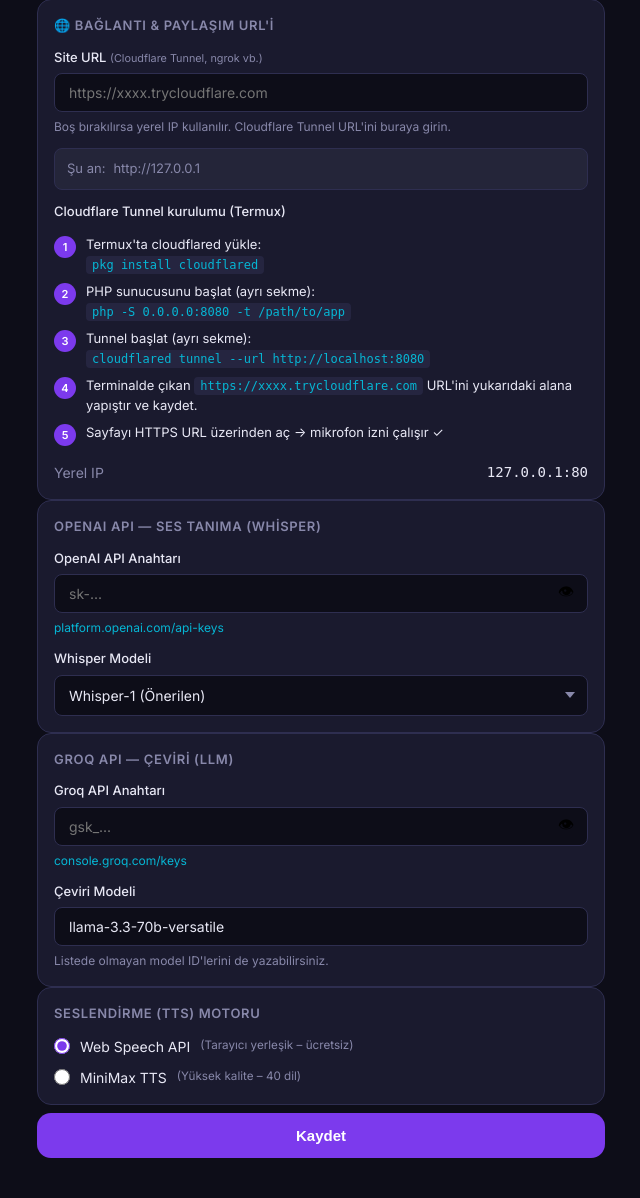
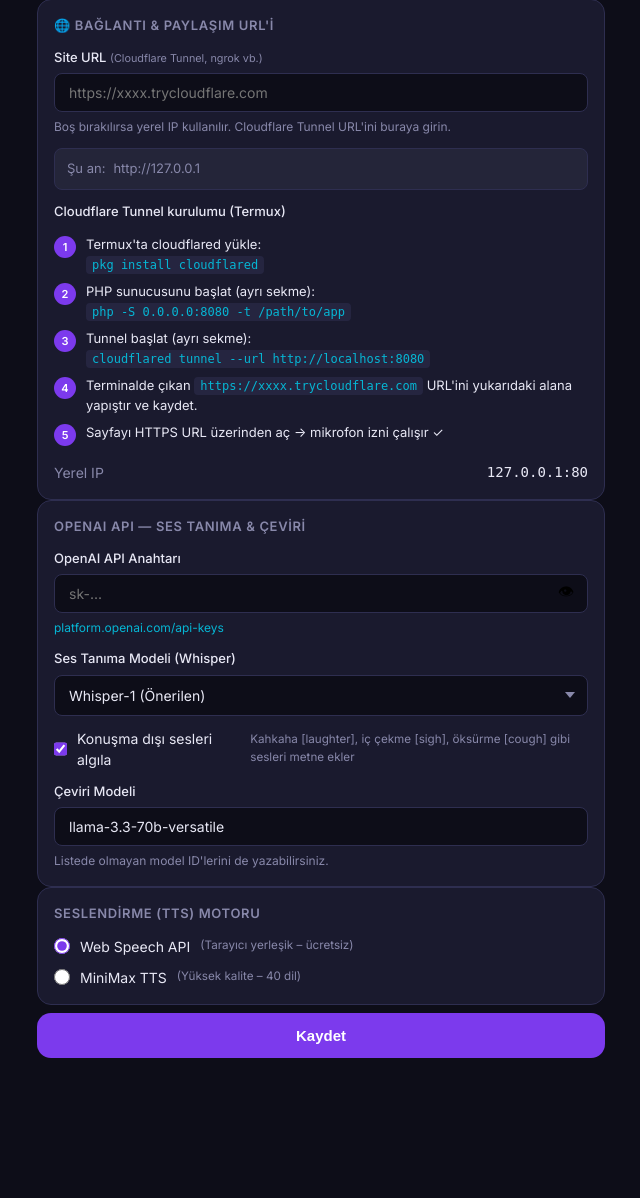
Before and after one commit to HSGSoftware/ceviri, a PHP site: page /settings.php in a window 1280 px wide. Shown: the part 66-1264 px from the top of the page, without its empty margins (319-959 px from the left). After the commit the page ends 1124 px from the top, so only its background shows below. Run offline with PHP 8.4, Linux system fonts and the light colour scheme; some libraries are stand-ins or nearby versions.

Commit message:
feat: çeviri OpenAI'ya geçiş + non-verbal ses algılama
- config.php: openaiChat() fonksiyonu (OpenAI /v1/chat/completions)
- config.php: TRANSLATION_MODELS → GPT-4o Mini/4o/4.1/4-turbo/o1/o3
- api/translate.php: Groq yerine OpenAI GPT modelleri kullanıyor
  (aynı openai_api_key, ayrı key yok)
- api/transcribe.php: stt_nonverbal ayarına göre Whisper prompt'u
  '[laughter] [sigh] [cough] [crying]...' gibi sesleri metne dahil eder
- config.php: openaiSTT() $prompt parametresi eklendi
- settings.php:
  - Groq bölümü kaldırıldı (artık kullanılmıyor)
  - 'OpenAI API — Ses Tanıma & Çeviri' tek bölümde
  - 'Konuşma dışı sesleri algıla' checkbox

Co-authored-by: HSGSoftware <HSGSoftware@users.noreply.github.com>

```diff
--- a/settings.php
+++ b/settings.php
@@ -8,8 +8,9 @@ $errors  = [];
 if ($_SERVER['REQUEST_METHOD'] === 'POST') {
     $appBaseUrl     = trim($_POST['app_base_url']          ?? '');
     $openaiApiKey   = trim($_POST['openai_api_key']        ?? '');
-    $apiKey         = trim($_POST['groq_api_key']          ?? '');
     $minimaxApiKey  = trim($_POST['minimax_api_key']       ?? '');
+    $sttNonverbal   = isset($_POST['stt_nonverbal']) ? '1' : '0';
+    $apiKey         = '';
     $sttModel       = $_POST['stt_model']                  ?? 'whisper-large-v3-turbo';
     $transModel     = $_POST['translation_model']          ?? 'llama-3.3-70b-versatile';
     $ttsEngine      = $_POST['tts_engine']                 ?? 'webspeech';
@@ -33,7 +34,7 @@ if ($_SERVER['REQUEST_METHOD'] === 'POST') {
     if (empty($errors)) {
         setSetting('app_base_url',        $appBaseUrl);
         setSetting('openai_api_key',      $openaiApiKey);
-        setSetting('groq_api_key',        $apiKey);
+        setSetting('stt_nonverbal',       $sttNonverbal);
         setSetting('minimax_api_key',     $minimaxApiKey);
         setSetting('stt_model',           $sttModel);
         setSetting('translation_model',   $transModel);
@@ -50,9 +51,9 @@ if ($_SERVER['REQUEST_METHOD'] === 'POST') {
 $cur = [
     'app_base_url'       => getSetting('app_base_url'),
     'openai_api_key'     => getSetting('openai_api_key'),
-    'groq_api_key'       => getSetting('groq_api_key'),
     'minimax_api_key'    => getSetting('minimax_api_key'),
     'stt_model'          => getSetting('stt_model',          'whisper-1'),
+    'stt_nonverbal'      => getSetting('stt_nonverbal',      '1'),
     'translation_model'  => getSetting('translation_model',  'llama-3.3-70b-versatile'),
     'tts_engine'         => getSetting('tts_engine',         'webspeech'),
     'minimax_tts_model'  => getSetting('minimax_tts_model',  'speech-02-turbo'),
@@ -210,9 +211,10 @@ $presetsJson = json_encode(MINIMAX_VOICE_PRESETS, JSON_UNESCAPED_UNICODE);
         </div>
       </section>
 
-      <!-- OpenAI API (STT) -->
+      <!-- OpenAI API (STT + Translation) -->
       <section class="settings-section">
-        <h2 class="section-title">OpenAI API — Ses Tanıma (Whisper)</h2>
+        <h2 class="section-title">OpenAI API — Ses Tanıma &amp; Çeviri</h2>
+
         <div class="field">
           <label class="field-label" for="openai_api_key">OpenAI API Anahtarı</label>
           <div class="input-wrap">
@@ -223,35 +225,34 @@ $presetsJson = json_encode(MINIMAX_VOICE_PRESETS, JSON_UNESCAPED_UNICODE);
           </div>
           <p class="field-hint"><a href="https://platform.openai.com/api-keys" target="_blank">platform.openai.com/api-keys</a></p>
         </div>
+
         <div class="field">
-          <label class="field-label" for="stt_model">Whisper Modeli</label>
+          <label class="field-label" for="stt_model">Ses Tanıma Modeli (Whisper)</label>
           <select id="stt_model" name="stt_model" class="field-select">
             <?php foreach (STT_MODELS as $val => $label): ?>
             <option value="<?= $val ?>" <?= $cur['stt_model'] === $val ? 'selected' : '' ?>><?= htmlspecialchars($label) ?></option>
             <?php endforeach; ?>
           </select>
         </div>
-      </section>
 
-      <!-- Groq API (Translation) -->
-      <section class="settings-section">
-        <h2 class="section-title">Groq API — Çeviri (LLM)</h2>
         <div class="field">
-          <label class="field-label" for="groq_api_key">Groq API Anahtarı</label>
-          <div class="input-wrap">
-            <input type="password" id="groq_api_key" name="groq_api_key"
-              class="field-input" value="<?= htmlspecialchars($cur['groq_api_key']) ?>"
-              placeholder="gsk_..." autocomplete="off">
-            <button type="button" class="eye-btn" onclick="toggleVis('groq_api_key')">👁</button>
-          </div>
-          <p class="field-hint"><a href="https://console.groq.com/keys" target="_blank">console.groq.com/keys</a></p>
+          <label class="radio-label" style="cursor:pointer">
+            <input type="checkbox" name="stt_nonverbal" value="1"
+              <?= $cur['stt_nonverbal'] === '1' ? 'checked' : '' ?>
+              style="width:16px;height:16px;accent-color:var(--primary)">
+            Konuşma dışı sesleri algıla
+            <small style="color:var(--text-muted);display:block;margin-left:26px">
+              Kahkaha [laughter], iç çekme [sigh], öksürme [cough] gibi sesleri metne ekler
+            </small>
+          </label>
         </div>
+
         <div class="field">
           <label class="field-label" for="translation_model">Çeviri Modeli</label>
           <input type="text" id="translation_model" name="translation_model"
             class="field-input" list="translation_model_list"
             value="<?= htmlspecialchars($cur['translation_model']) ?>"
-            placeholder="llama-3.3-70b-versatile">
+            placeholder="gpt-4o-mini">
           <datalist id="translation_model_list">
             <?php foreach (TRANSLATION_MODELS as $val => $label): ?>
             <option value="<?= htmlspecialchars($val) ?>"><?= htmlspecialchars($label) ?></option>
```
Also changed, not shown: api/transcribe.php (+10 -3 lines), api/translate.php (+6 -11 lines), config.php (+41 -12 lines).
